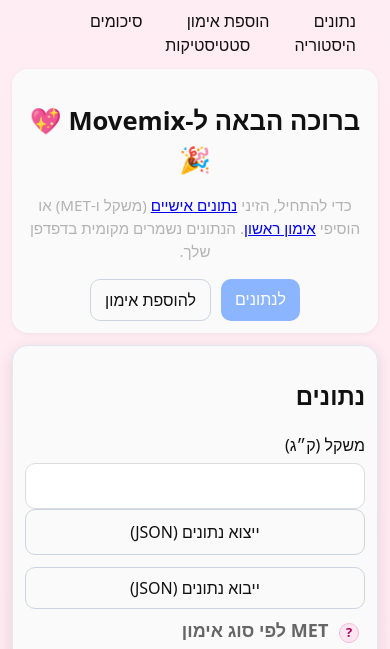
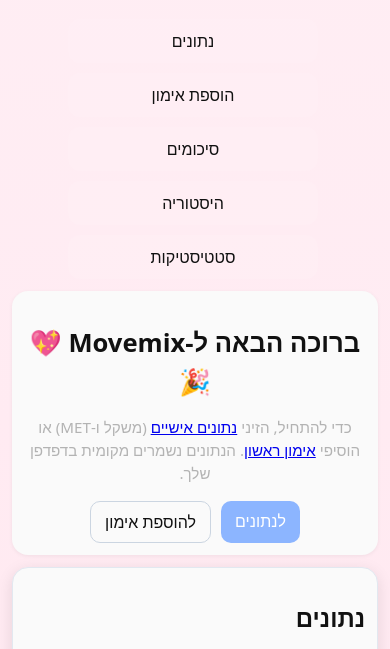
Before and after one commit to hilayankonsky/MoveMix, a plain HTML site: page index.html in a window 390 px wide. Shown: the part 136-785 px from the top of the page. Drawn offline with nearby package versions, Linux system fonts and the light colour scheme.

Commit message:
Update styles.css

```diff
--- a/styles.css
+++ b/styles.css
@@ -562,3 +562,31 @@ header {
   justify-content: center !important;
   align-items: center !important;
 }
+
+/* ===== עיצוב ניווט רספונסיבי מתחת לכותרת ===== */
+@media (max-width: 700px) {
+  nav {
+    display: flex;
+    flex-direction: column;     /* אחת מתחת לשנייה */
+    align-items: center;        /* באמצע המסך */
+    justify-content: center;
+    gap: 10px;                  /* רווח נעים בין הקישורים */
+    margin-top: 10px;
+  }
+
+  nav a {
+    display: block;
+    width: 100%;
+    max-width: 250px;           /* שלא יתפרסו לרוחב גדול מדי */
+    text-align: center;
+    padding: 10px 0;
+    border-radius: 12px;
+    background-color: rgba(255,255,255,0.08); /* רקע עדין */
+    text-decoration: none;
+  }
+
+  /* במצב כהה – שהכפתורים עדיין יהיו נעימים */
+  .dark nav a {
+    background-color: rgba(255,255,255,0.12);
+  }
+}
```
